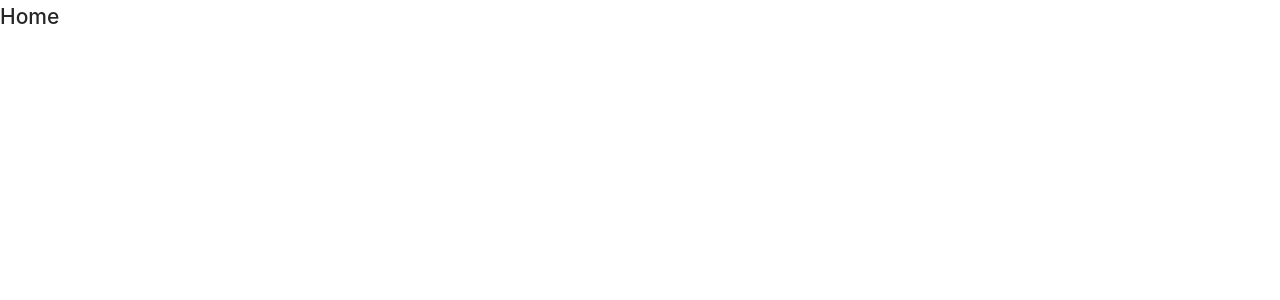
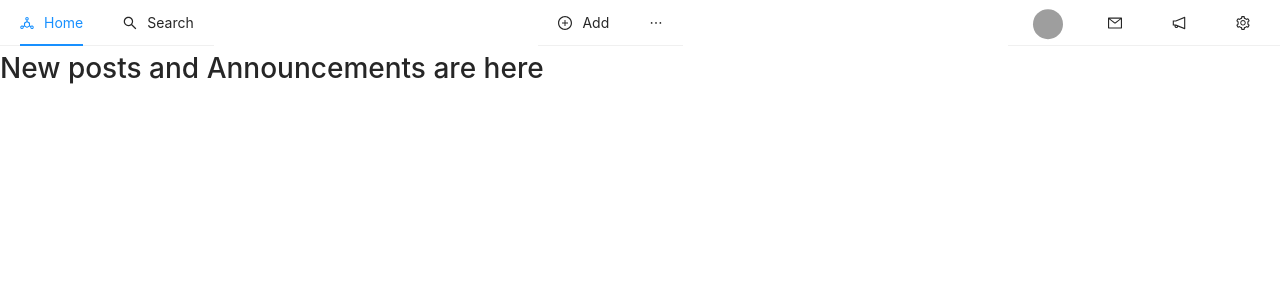
Before and after one commit to haola1210/social-network, a React (Create React App) app in the folder client/: page / in a window 1280 px wide. Shown: the top 300 px of the page. Built offline with nearby package versions, Linux system fonts and the light colour scheme; grey boxes are pictures that could not be loaded.

Commit message:
add temp navbar layout

```diff
--- a/client/src/App.css
+++ /dev/null
@@ -1,38 +0,0 @@
-.App {
-  text-align: center;
-}
-
-.App-logo {
-  height: 40vmin;
-  pointer-events: none;
-}
-
-@media (prefers-reduced-motion: no-preference) {
-  .App-logo {
-    animation: App-logo-spin infinite 20s linear;
-  }
-}
-
-.App-header {
-  background-color: #282c34;
-  min-height: 100vh;
-  display: flex;
-  flex-direction: column;
-  align-items: center;
-  justify-content: center;
-  font-size: calc(10px + 2vmin);
-  color: white;
-}
-
-.App-link {
-  color: #61dafb;
-}
-
-@keyframes App-logo-spin {
-  from {
-    transform: rotate(0deg);
-  }
-  to {
-    transform: rotate(360deg);
-  }
-}
--- a/client/src/App.js
+++ b/client/src/App.js
@@ -1,4 +1,4 @@
-import React, {} from 'react';
+import React, { useState, } from 'react';
 import {
   BrowserRouter as Router,
   Switch,
@@ -8,50 +8,43 @@ import {
   useParams
 } from "react-router-dom";
 
+import NavBar from "./components/NavBar/NavBar"
+import Home from "./components/Home/Home"
+import Search from "./components/Search/Search"
 import Login from "./components/Login/Login"
 import Register from "./components/Register/Register"
-import './App.css';
+import './App.scss';
 
-function App() {
+export default function App() {
+	const [state, setState] = useState({
+		isLogin: true,
+	});
+
+	const {
+		isLogin,
+	} = state;
+
 	return (
 		<Router>
 		<div>
-          {/* <ul>
-            <li>
-              <Link to="/">Home</Link>
-            </li>
-            <li>
-              <Link to="/about">About</Link>
-            </li>
-            <li>
-              <Link to="/users">Users</Link>
-            </li>
-            <li>
-              <Link to="/topics">Topics</Link>
-            </li>
-            <li>
-              <Link to="/login">Login</Link>
-            </li>
-          </ul> */}
+			{isLogin?<NavBar/>:null}
 
 			{/* A <Switch> looks through its children <Route>s and
 				renders the first one that matches the current URL. */}
 			<Switch>
-          <Route path="/about">
-            <About />
-          </Route>
-          <Route path="/users">
-            <Users />
-          </Route>
-          <Route path="/topics">
-            <Topics />
-          </Route>
-          <Route path="/login">
+				<Route exact path="/login">
 					<Login />
 				</Route>
 				<Route path="/register">
 					<Register />
 				</Route>
+				<Route path="/search">
+					<Search />
+				</Route>
+				<Route path="/posts">
+					<Posts />
+				</Route>
+
 				<Route path="/">
 					<Home />
 				</Route>
@@ -61,24 +54,13 @@ function App() {
 	);
 }
 
-function Home() {
-  return <h2>Home</h2>;
-}
+function Posts() {
 
-function About() {
-  return <h2>About</h2>;
-}
-
-function Users() {
-  return <h2>Users</h2>;
-}
-
-function Topics() {
 	let match = useRouteMatch();
 
 	return (
 		<div>
-      <h2>Topics</h2>
+		<h2>Posts</h2>
 
 		<ul>
 			<li>
@@ -91,25 +73,23 @@ function Topics() {
 			</li>
 		</ul>
 
-      {/* The Topics page has its own <Switch> with more routes
-          that build on the /topics URL path. You can think of the
-          2nd <Route> here as an "index" page for all topics, or
-          the page that is shown when no topic is selected */}
+		{/* The Posts page has its own <Switch> with more routes
+			that build on the /Posts URL path. You can think of the
+			2nd <Route> here as an "index" page for all Posts, or
+			the page that is shown when no Post is selected */}
 		<Switch>
-        <Route path={`${match.path}/:topicId`}>
-          <Topic />
+			<Route path={`${match.path}/:PostId`}>
+			<Post />
 			</Route>
 			<Route path={match.path}>
-          <h3>Please select a topic.</h3>
+			<h3>Please select a Post.</h3>
 			</Route>
 		</Switch>
 		</div>
 	);
 }
 
-function Topic() {
-  let { topicId } = useParams();
-  return <h3>Requested topic ID: {topicId}</h3>;
+function Post() {
+	let { PostId } = useParams();
+	return <h3>Requested Post ID: {PostId}</h3>;
 }
-
-export default App;
--- /dev/null
+++ b/client/src/App.scss
@@ -0,0 +1,23 @@
+.App {
+	text-align: center;
+
+	&-logo {
+		height: 40vmin;
+		pointer-events: none;
+	}
+
+	&-header {
+		background-color: #282c34;
+		min-height: 100vh;
+		display: flex;
+		flex-direction: column;
+		align-items: center;
+		justify-content: center;
+		font-size: calc(10px + 2vmin);
+		color: white;
+	}
+
+	&-link {
+		color: #61dafb;
+	}
+}
--- /dev/null
+++ b/client/src/components/Avatar/Avatar.jsx
@@ -0,0 +1,12 @@
+import React from 'react';
+import "./Avatar.scss"
+
+export default function Avatar({src}) {
+    return (
+        <img
+            className="avatar"
+            src={src?src: "https://picsum.photos/40"}
+            alt="User Avatar"
+        />
+    )
+}
--- /dev/null
+++ b/client/src/components/Avatar/Avatar.scss
@@ -0,0 +1,3 @@
+.avatar {
+    clip-path: circle(15px at center);
+}
--- a/client/src/components/Home/Home.jsx
+++ b/client/src/components/Home/Home.jsx
@@ -0,0 +1,13 @@
+import React, { useState, } from 'react';
+
+import NavBar from "../NavBar/NavBar"
+
+export default function Home() {
+
+
+    return (
+        <div>
+            <h1>New posts and Announcements are here</h1>
+        </div>
+    )
+}
--- /dev/null
+++ b/client/src/components/NavBar/NavBar.jsx
@@ -0,0 +1,167 @@
+import React, { useState, useEffect, } from 'react';
+import { Link } from 'react-router-dom'
+import {
+    Menu,
+    Input,
+} from 'antd';
+import {
+    DeploymentUnitOutlined,
+    SearchOutlined,
+    CloseOutlined,
+    AppstoreOutlined,
+    TeamOutlined,
+    PlusCircleOutlined,
+    MailOutlined,
+    NotificationOutlined,
+    SettingOutlined,
+} from '@ant-design/icons';
+import "./NavBar.scss";
+
+import Avatar from "../Avatar/Avatar"
+
+const { SubMenu } = Menu;
+const { Search } = Input;
+
+export default function NavBar(){
+
+    const [ state, setState ] = useState({
+        menu: "home",
+    })
+
+    const onMenuClick = ({ item, key, keyPath, domEvent }) => {
+        if (key !== undefined) {
+            console.log("Menu Clicked!!!")
+            console.log(key, keyPath)
+            setState(prev=>{return {
+                ...prev,
+                menu: key,
+            }})
+        }
+    }
+
+    const onSearch = (value, event) => {
+        console.log(`onSearch`)
+        console.log(value, event)
+    }
+
+    useEffect(() => {
+        console.log("State")
+        console.log(state)
+    },[state])
+
+    return (
+        <div className="nav-bar">
+            <div className="nav-bar__menu-flex-start">
+                <Menu
+                    onClick={onMenuClick}
+                    selectedKeys = {[state.menu]}
+                    mode="horizontal"
+                >
+                    <Menu.Item
+                        key="home"
+                        icon={<DeploymentUnitOutlined />}
+                    >
+                    <Link to="/">
+                            Home
+                    </Link>
+                    </Menu.Item>
+
+
+                    <Menu.Item
+                        key="search"
+                        icon={<SearchOutlined />}
+                    >
+                        {state.menu ==="search"?
+                            <input className="nav-bar__menu-flex-start__search" type="text"/>
+                            :
+                            "Search"
+                        }
+                    </Menu.Item>
+                    {state.menu ==="search"?
+                        <Menu.Item key="" icon={<CloseOutlined/>}>
+                        </Menu.Item>
+                        : null
+                    }
+                </Menu>
+            </div>
+            <div className="nav-bar__menu-center">
+                <Menu
+                    onClick={onMenuClick}
+                    selectedKeys = {[state.menu]}
+                    mode="horizontal"
+                >
+                    <Menu.Item
+                        key="add"
+                        icon={<PlusCircleOutlined />}
+                    >
+                        <Link to="add">
+                            Add
+                        </Link>
+                    </Menu.Item>
+                    <Menu.Item
+                        key="posts"
+                        icon={<AppstoreOutlined />}
+                    >
+                        <Link to="/posts">
+                            Posts
+                        </Link>
+                    </Menu.Item>
+                    <Menu.Item
+                        key="groups"
+                        icon={<TeamOutlined />}
+                    >
+                        <Link to="/groups">
+                            Groups
+                        </Link>
+                    </Menu.Item>
+                </Menu>
+            </div>
+            <div className="nav-bar__menu-flex-end">
+                <Menu
+                    onClick={onMenuClick}
+                    selectedKeys = {[state.menu]}
+                    mode="horizontal"
+                >
+                    <Menu.Item
+                        key="profile"
+                        icon={<Avatar />}
+                    >
+                        <Link to="/profile" rel="noopener noreferrer">
+                        {/* Profile */}
+                        </Link>
+                    </Menu.Item>
+                    <Menu.Item
+                        key="messages"
+                        icon={<MailOutlined />}
+                    >
+                        <Link to="messages">
+                            {/* Messages */}
+                        </Link>
+                    </Menu.Item>
+                    <SubMenu
+                        submenukey="notifications"
+                        icon={<NotificationOutlined />}
+                        // title= "Notifications"
+                    >
+                        <Menu.Item
+                            key="noti:1"
+                        >
+                            test Notification
+                        </Menu.Item>
+                    </SubMenu>
+                    <SubMenu
+                        key="setting"
+                        icon={<SettingOutlined />}
+                        // title="Setting"
+                    >
+                            <Menu.Item key="logout">
+                                <Link to="/login">
+                                    Log out
+                                </Link>
+                            </Menu.Item>
+                    </SubMenu>
+                </Menu>
+            </div>
+        </div>
+    )
+}
--- /dev/null
+++ b/client/src/components/NavBar/NavBar.scss
@@ -0,0 +1,8 @@
+.nav-bar {
+    display: flex;
+    justify-content: space-between;
+    &__menu-flex-start__search {
+        outline: none;
+        border: none;
+    }
+}
--- /dev/null
+++ b/client/src/components/Search/Search.jsx
@@ -0,0 +1,11 @@
+import React, { useState, } from 'react';
+
+import "./Search.scss"
+
+export default function Search({search, results}) {
+    return (
+        <div className="search">
+            Search some thing
+        </div>
+    )
+}
```
Also changed, not shown: client/src/components/Search/Search.scss (added). Lines whose indentation alone changed are shown as unchanged.
